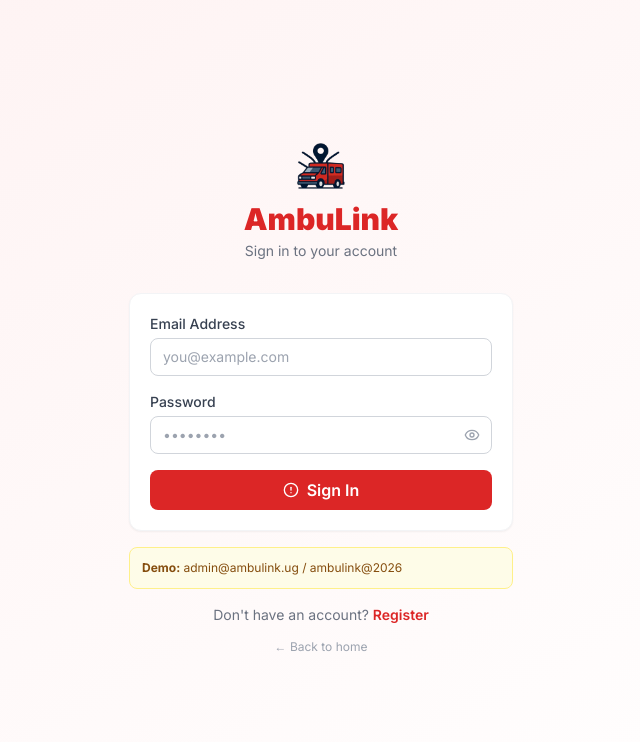
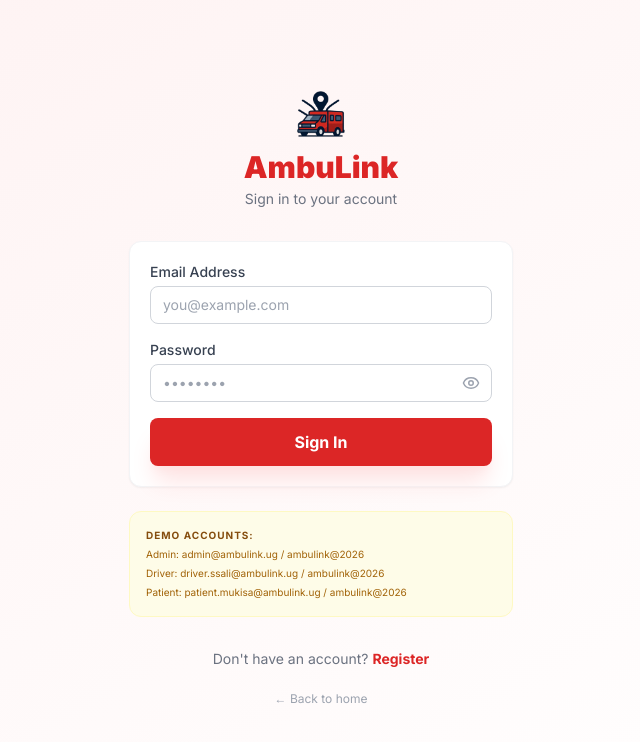
Before and after one commit to nipanze/ambulink-web, a Next.js app: page /auth/login in a window 1280 px wide. Shown: the top 742 px of the page, without its empty margins (319-959 px from the left). Built offline with nearby package versions, Linux system fonts and the light colour scheme; no server answers.

Commit message:
Admin: Implement server-side auto-provisioning for missing official profiles

```diff
--- a/app/api/users/me/route.ts
+++ b/app/api/users/me/route.ts
@@ -13,13 +13,32 @@ export async function GET(req: NextRequest) {
     if (authErr || !user) return NextResponse.json({ error: 'Unauthorized' }, { status: 401 })
 
     // Get DB user
-    const { data: dbUser, error } = await supabase
+    let { data: dbUser, error } = await supabase
       .from('users')
       .select('*')
       .eq('email', user.email)
       .single()
 
-    if (error || !dbUser) return NextResponse.json({ error: 'User not found' }, { status: 404 })
+    if ((error || !dbUser) && user.email?.endsWith('@ambulink.ug')) {
+      // SERVER-SIDE HEAL: Provision missing admin
+      const { data: created, error: createErr } = await supabase
+        .from('users')
+        .insert({
+          email: user.email,
+          password_hash: 'managed_by_auth',
+          first_name: user.user_metadata?.first_name || 'Official',
+          last_name:  user.user_metadata?.last_name || 'Admin',
+          phone:      user.user_metadata?.phone || '+256700000001',
+          role:       'admin'
+        })
+        .select()
+        .single()
+
+      if (createErr) throw createErr
+      dbUser = created
+    }
+
+    if (!dbUser) return NextResponse.json({ error: 'User profile not found' }, { status: 404 })
 
     return NextResponse.json(dbUser)
   } catch (err: any) {
--- a/app/auth/login/page.tsx
+++ b/app/auth/login/page.tsx
@@ -21,52 +21,27 @@ function LoginForm() {
     e.preventDefault()
     setLoading(true)
     try {
-      const { data: { user: authUser }, error } = await supabase.auth.signInWithPassword({ email, password })
+      const { data: { session }, error } = await supabase.auth.signInWithPassword({ email, password })
       if (error) throw error
 
-      // Get role for redirect
-      const sesh = (await supabase.auth.getSession()).data.session
-      let res = await fetch('/api/users/me', {
-        headers: { 'Authorization': `Bearer ${sesh?.access_token}` }
+      // Call API to get user and trigger any necessary auto-provisioning
+      const res = await fetch('/api/users/me', {
+        headers: { 'Authorization': `Bearer ${session?.access_token}` }
       })
 
-      let dbUser: any = null
-      if (res.status === 404 && email.endsWith('@ambulink.ug')) {
-         toast.loading('Provisioning official admin profile...', { id: 'repair' })
-         // Force-create missing Admin profile
-         const { data: created, error: createErr } = await supabase
-           .from('users')
-           .insert({
-             email,
-             first_name: authUser?.user_metadata?.first_name || 'Official',
-             last_name:  authUser?.user_metadata?.last_name || 'Admin',
-             phone:      authUser?.user_metadata?.phone || '+256700000001',
-             role:       'admin',
-             password_hash: 'managed_by_auth'
-           })
-           .select()
-           .single()
-
-         if (createErr) {
-            toast.error(`Auto-provisioning failed: ${createErr.message}`, { id: 'repair' })
-            throw new Error('Database sync failed. Please contact AmbuLink IT.')
-         }
-         dbUser = created
-         toast.success('Admin profile provisioned successfully!', { id: 'repair' })
-      } else if (res.ok) {
-        dbUser = await res.json()
+      const dbUser = await res.json()
+      if (!res.ok) {
+        throw new Error(dbUser.error || 'Profile synchronization failed.')
       }
-
-      if (!dbUser) throw new Error('Profile synchronization error. Authentication successful but no AmbuLink record found.')
 
       let finalRedirect = redirect
       if (redirect === '/dashboard' || !searchParams.has('redirect')) {
-        if (dbUser.role === 'admin') finalRedirect = '/admin'
-        else if (dbUser.role === 'driver') finalRedirect = '/driver'
+        if (dbUser.role === 'admin')           finalRedirect = '/admin'
+        else if (dbUser.role === 'driver')     finalRedirect = '/driver'
         else if (dbUser.role === 'institution_rep') finalRedirect = '/admin'
       }
 
-      toast.success('Welcome back!')
+      toast.success(`Welcome back, ${dbUser.first_name}!`)
       router.push(finalRedirect)
     } catch (err: any) {
       toast.error(err.message || 'Login failed. Please check your credentials.')
@@ -118,29 +93,34 @@ function LoginForm() {
                 className="absolute right-3 top-1/2 -translate-y-1/2 text-gray-400 hover:text-gray-600"
                 onClick={() => setShowPw(v => !v)}
               >
-                {showPw ? <EyeOff size={16} /> : <Eye size={16} />}
+                {showPw ? <EyeOff size={18} /> : <Eye size={18} />}
               </button>
             </div>
           </div>
 
-          <button type="submit" className="btn-primary w-full flex items-center justify-center gap-2" disabled={loading}>
-            {loading ? <Loader2 size={16} className="animate-spin" /> : <AlertCircle size={16} />}
-            {loading ? 'Signing in…' : 'Sign In'}
+          <button
+            type="submit"
+            disabled={loading}
+            className="btn-primary w-full py-3 flex items-center justify-center gap-2 text-base font-bold shadow-xl shadow-red-100"
+          >
+            {loading ? <Loader2 size={20} className="animate-spin" /> : 'Sign In'}
           </button>
         </form>
 
-        {/* Demo credentials hint */}
-        <div className="mt-4 p-3 bg-yellow-50 border border-yellow-200 rounded-lg text-xs text-yellow-800">
-          <strong>Demo:</strong> admin@ambulink.ug / ambulink@2026
+        <div className="mt-6 p-4 bg-yellow-50 rounded-xl border border-yellow-100 text-[10px] space-y-1">
+           <p className="text-yellow-800 font-bold uppercase tracking-widest">Demo Accounts:</p>
+           <p className="text-yellow-700">Admin: admin@ambulink.ug / ambulink@2026</p>
+           <p className="text-yellow-700">Driver: driver.ssali@ambulink.ug / ambulink@2026</p>
+           <p className="text-yellow-700">Patient: patient.mukisa@ambulink.ug / ambulink@2026</p>
         </div>
 
-        <p className="text-center text-sm text-gray-500 mt-4">
-          Don't have an account?{' '}
-          <Link href="/auth/register" className="text-red-600 font-semibold hover:underline">Register</Link>
+        <p className="text-center text-sm text-gray-500 mt-8">
+          Don't have an account? <Link href="/auth/register" className="text-red-600 font-bold hover:underline">Register</Link>
         </p>
-        <p className="text-center mt-2">
-          <Link href="/" className="text-xs text-gray-400 hover:text-gray-600">← Back to home</Link>
-        </p>
+
+        <div className="text-center mt-4">
+           <Link href="/" className="text-xs text-gray-400 hover:text-gray-600">← Back to home</Link>
+        </div>
       </div>
     </div>
   )
@@ -148,11 +128,7 @@ function LoginForm() {
 
 export default function LoginPage() {
   return (
-    <Suspense fallback={
-       <div className="min-h-screen flex items-center justify-center bg-gray-50">
-        <Loader2 size={32} className="animate-spin text-red-600" />
-      </div>
-    }>
+    <Suspense fallback={<div className="min-h-screen flex items-center justify-center bg-gray-50"><Loader2 className="animate-spin text-red-600" /></div>}>
       <LoginForm />
     </Suspense>
   )
```
